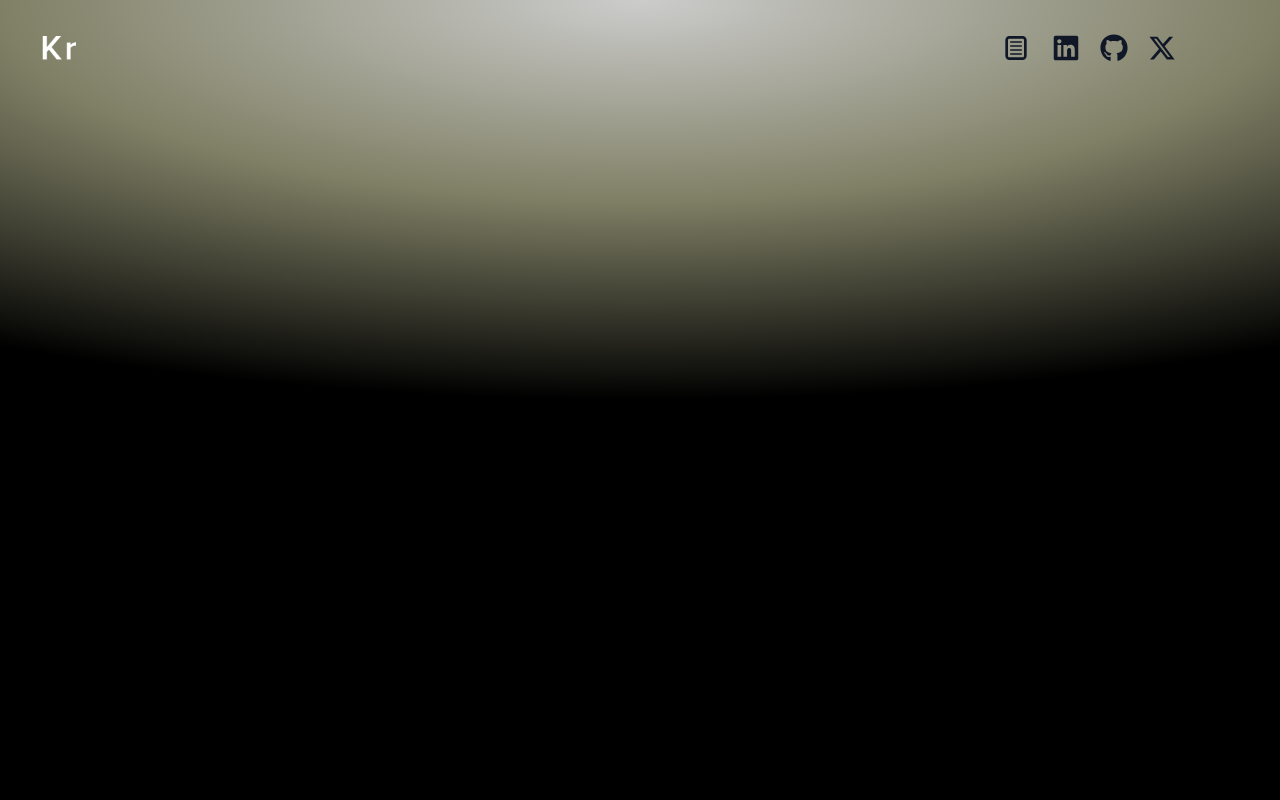
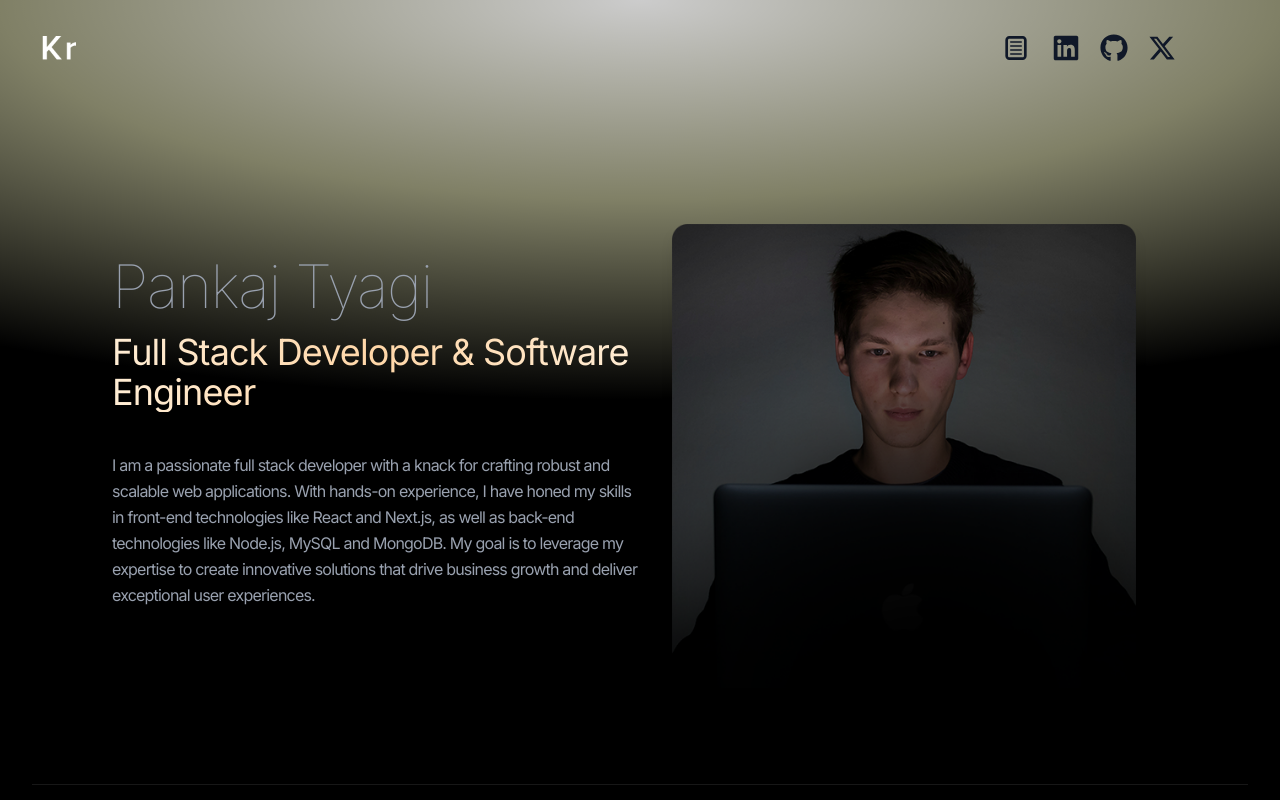
Before and after one commit to thegoofy-dev/personal-portfolio, a React (Vite) app: page / in a window 1280 px wide. Built offline with nearby package versions, Linux system fonts and the light colour scheme; a web font is replaced by a local one.

Commit message:
Created Hero Section Component

```diff
--- a/src/App.tsx
+++ b/src/App.tsx
@@ -1,4 +1,5 @@
 import Navbar from "./components/Navbar";
+import Hero from "./components/Hero";
 
 const App = () => {
   return (
@@ -9,6 +10,7 @@ const App = () => {
         </div>
         <div className="container mx-auto px-8">
           <Navbar />
+          <Hero />
         </div>
       </div>
     </>
--- /dev/null
+++ b/src/components/Hero.tsx
@@ -0,0 +1,41 @@
+import { HERO_CONTENT } from "../constants";
+import profilePic from "../assets/Profile.png";
+
+const Hero: React.FC = () => {
+  return (
+    <section className="container mx-auto px-20 pt-24 pb-12 lg:pb-16 border-b border-neutral-900">
+      <div className="flex flex-wrap">
+        <div className="w-full lg:w-1/2">
+          <div className="flex flex-col items-center lg:items-start space-y-4">
+            <h1 className="text-6xl lg:text-6xl font-thin text-gray-400 tracking-tight lg:mt-16">
+              Pankaj Tyagi
+            </h1>
+            <span
+              role="heading"
+              aria-level={2}
+              className="bg-gradient-to-r from-orange-100 via-orange-200 to-orange-100 bg-clip-text text-4xl tracking-tight text-transparent"
+            >
+              Full Stack Developer & Software Engineer
+            </span>
+
+            <p className="text-gray-400 my-2 max-w-xl py-4 font-tight tracking-tighter leading-relaxed">
+              {HERO_CONTENT}
+            </p>
+          </div>
+        </div>
+        <div className="w-full lg:w-1/2 lg:p-8">
+          <div className="flex justify-center">
+            <img
+              src={profilePic}
+              alt="Kevin Rush - Full Stack Developer"
+              className="w-full h-full object-cover rounded-lg shadow-lg"
+              loading="eager"
+            />
+          </div>
+        </div>
+      </div>
+    </section>
+  );
+};
+
+export default Hero;
--- /dev/null
+++ b/src/constants/index.ts
@@ -0,0 +1,3 @@
+export const HERO_CONTENT = `I am a passionate full stack developer with a knack for crafting robust and scalable web applications. With hands-on experience, I have honed my skills in front-end technologies like React and Next.js, as well as back-end technologies like Node.js, MySQL and MongoDB. My goal is to leverage my expertise to create innovative solutions that drive business growth and deliver exceptional user experiences.`;
+
+export const ABOUT_TEXT = `I am a dedicated and versatile full stack developer with a passion for creating efficient and user-friendly web applications. With professional experience, I have worked with a variety of technologies, including React, Next.js, Node.js, MySQL and MongoDB. My journey in web development began with a deep curiosity for how things work, and it has evolved into a career where I continuously strive to learn and adapt to new challenges. I thrive in collaborative environments and enjoy solving complex problems to deliver high-quality solutions. Outside of coding, I enjoy staying active, exploring new technologies, and contributing to open-source projects.`;
```
Also changed, not shown: src/assets/Profile.png (added).
